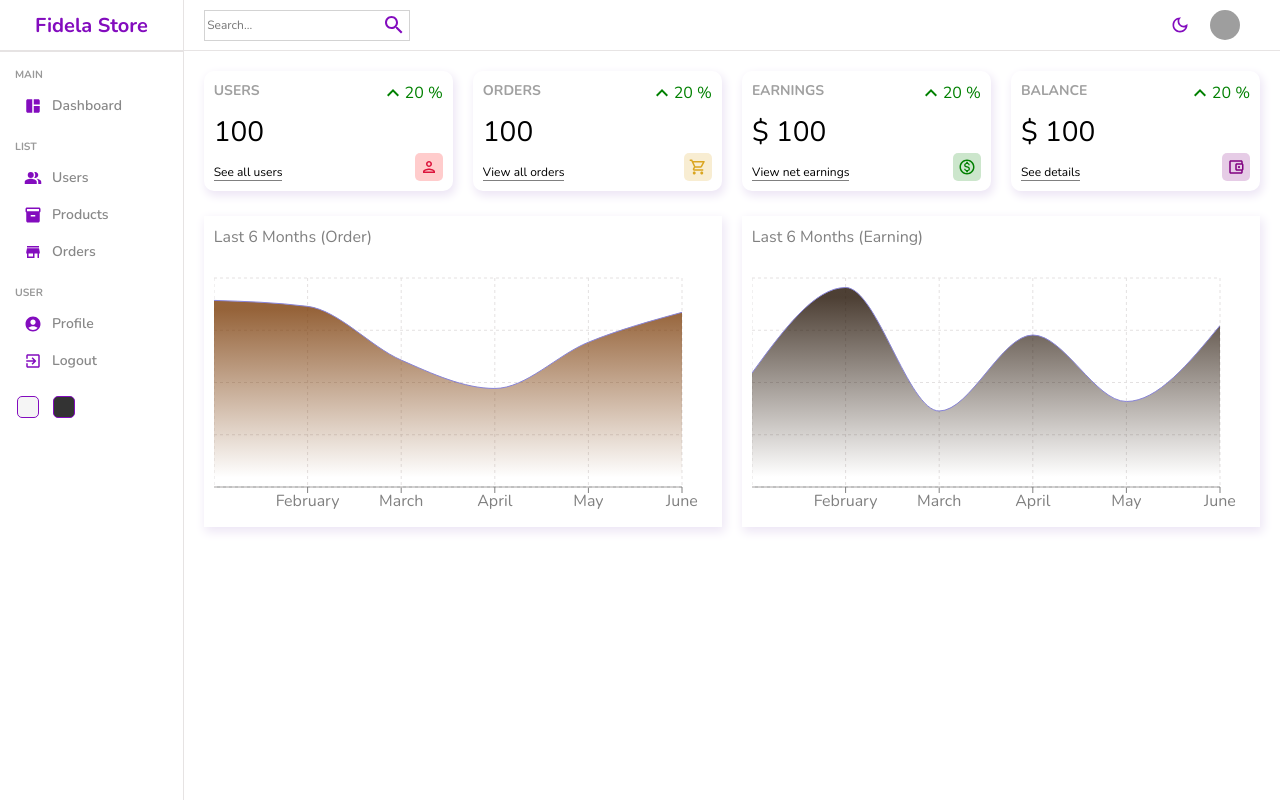
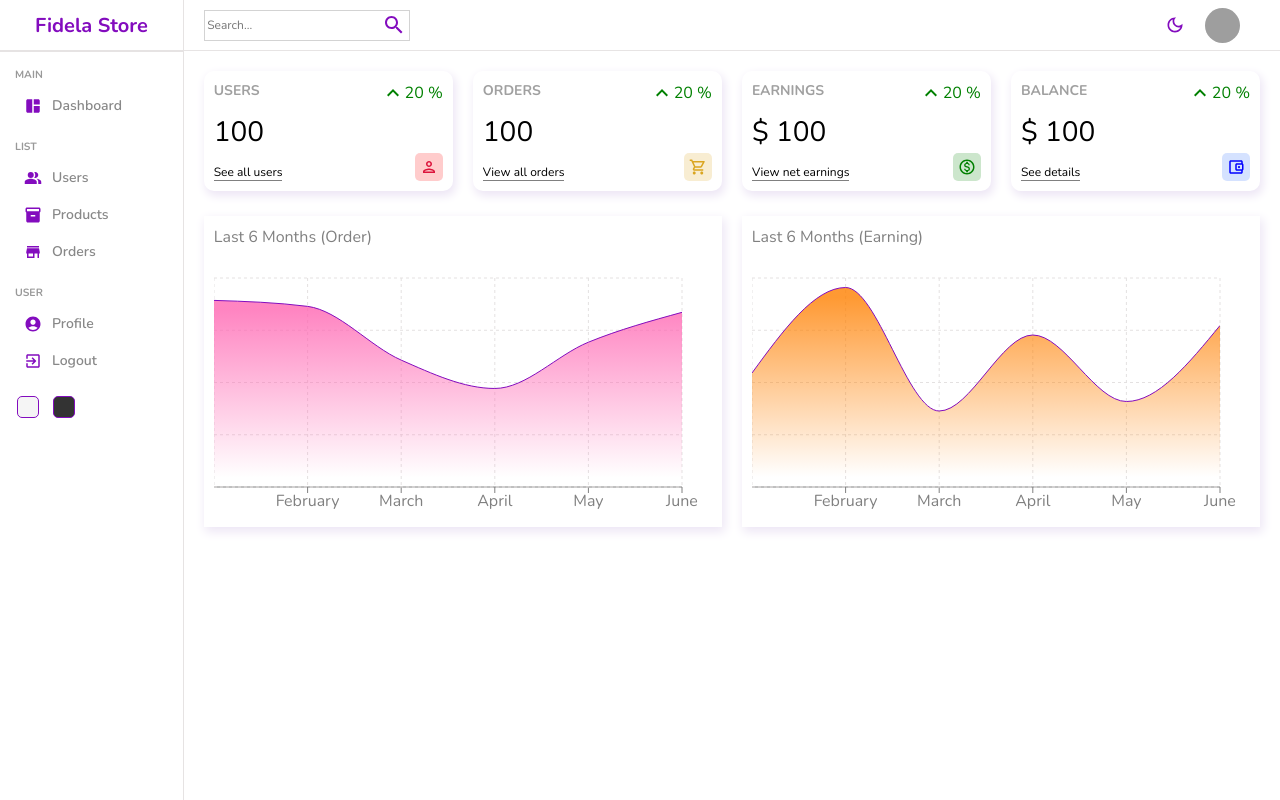
Before and after one commit to FidelaAzzahra/admin-ui, a React (Vite) app: page / in a window 1280 px wide. Built offline with nearby package versions, Linux system fonts and the light colour scheme; grey boxes are pictures that could not be loaded.

Commit message:
minal aidin

```diff
--- a/src/components/chart/Chart.jsx
+++ b/src/components/chart/Chart.jsx
@@ -15,7 +15,7 @@ const Chart = ({ type, aspect }) => {
     case "order":
       listData = {
         title: "Last 6 Months (Order)",
-        colorArea: "#7b3c08",
+        colorArea: "#FF66B2",
         id: "total2",
         fill: "url(#total2)",
         data: [
@@ -31,7 +31,7 @@ const Chart = ({ type, aspect }) => {
     case "earning":
       listData = {
         title: "Last 6 Months (Earning)",
-        colorArea: "#211002",
+        colorArea: "#FF8000",
         id: "total1",
         fill: "url(#total1)",
         data: [
@@ -78,7 +78,7 @@ const Chart = ({ type, aspect }) => {
           <Area
             type="monotone"
             dataKey="Total"
-            stroke="#8884d8"
+            stroke="#830cbe"
             fillOpacity={1}
             fill={listData.fill}
           />
--- a/src/components/navbar/Navbar.jsx
+++ b/src/components/navbar/Navbar.jsx
@@ -1,6 +1,6 @@
 import "./navbar.scss";
-import SearchOutlinedIcon from "@mui/icons-material/SearchOutlined";
-import DarkModeOutlinedIcon from "@mui/icons-material/DarkModeOutlined";
+import SearchOutlinedIcon from "@mui/icons-material/SearchOutlined"; //icon search
+import DarkModeOutlinedIcon from "@mui/icons-material/DarkModeOutlined"; //icon theme
 
 const Navbar = () => {
   return (
--- a/src/components/navbar/navbar.scss
+++ b/src/components/navbar/navbar.scss
@@ -45,8 +45,8 @@
           }
 
           .avatar {
-            width: 30px;
-            height: 30px;
+            width: 35px;
+            height: 35px;
             border-radius: 50%;
         }
       }
--- a/src/components/widget/Widget.jsx
+++ b/src/components/widget/Widget.jsx
@@ -1,9 +1,9 @@
 import "./widget.scss";
-import KeyboardArrowUpIcon from "@mui/icons-material/KeyboardArrowUp";
-import PersonOutlinedIcon from "@mui/icons-material/PersonOutlined";
-import AccountBalanceWalletOutlinedIcon from "@mui/icons-material/AccountBalanceWalletOutlined";
-import ShoppingCartOutlinedIcon from "@mui/icons-material/ShoppingCartOutlined";
-import MonetizationOnOutlinedIcon from "@mui/icons-material/MonetizationOnOutlined";
+import KeyboardArrowUpIcon from "@mui/icons-material/KeyboardArrowUp"; //icon panah ke atas
+import PersonOutlinedIcon from "@mui/icons-material/PersonOutlined"; //icon person di user
+import AccountBalanceWalletOutlinedIcon from "@mui/icons-material/AccountBalanceWalletOutlined"; //icon balance
+import ShoppingCartOutlinedIcon from "@mui/icons-material/ShoppingCartOutlined"; //icon orders
+import MonetizationOnOutlinedIcon from "@mui/icons-material/MonetizationOnOutlined"; //icon earnings
 
 const Widget = ({ type }) => {
   let data;
@@ -67,8 +67,8 @@ const Widget = ({ type }) => {
           <AccountBalanceWalletOutlinedIcon
             className="icon"
             style={{
-              backgroundColor: "rgba(128, 0, 128, 0.2)",
-              color: "purple",
+              backgroundColor: "rgba(44, 108, 255, 0.2)",
+              color: "blue",
             }}
           />
         ),
```
Also changed, not shown: src/components/sidebar/Sidebar.jsx (+6 -6 lines).
